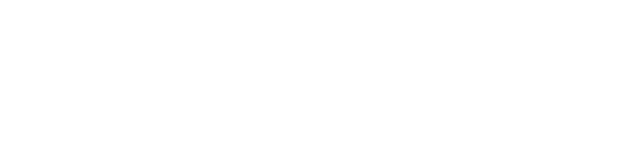
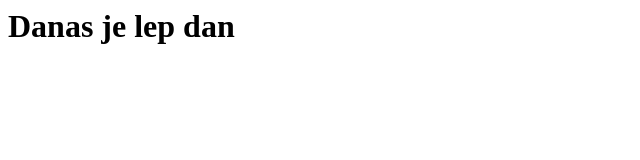
Before and after one commit to Alexandar93/git-remote, a plain HTML site: page index.html in a window 1280 px wide. Shown: the whole page, without its empty margins (0-640 px from the left). Drawn offline with Linux system fonts and the light colour scheme.

Commit message:
h1 added

```diff
--- a/index.html
+++ b/index.html
@@ -4,6 +4,6 @@
 	<title>Document</title>
 </head>
 <body>
-
+	<h1>Danas je lep dan</h1>
 </body>
 </html>
```
